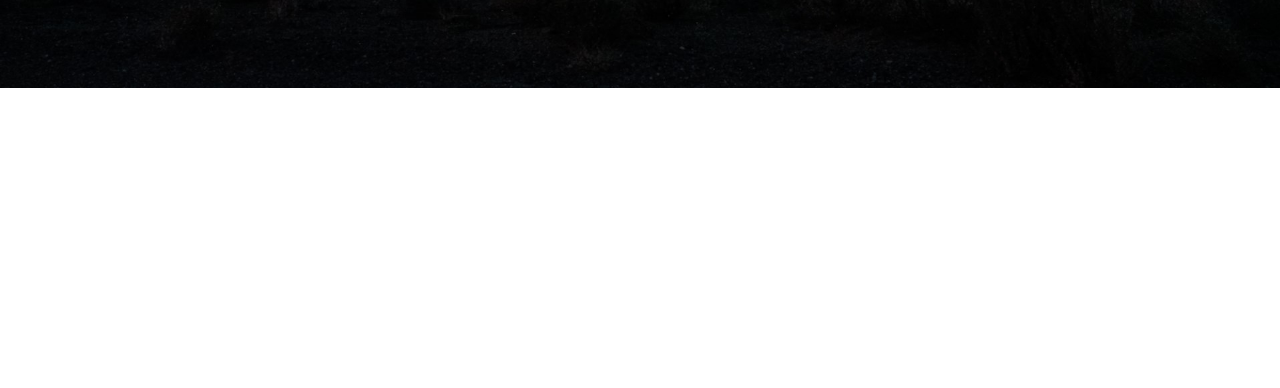
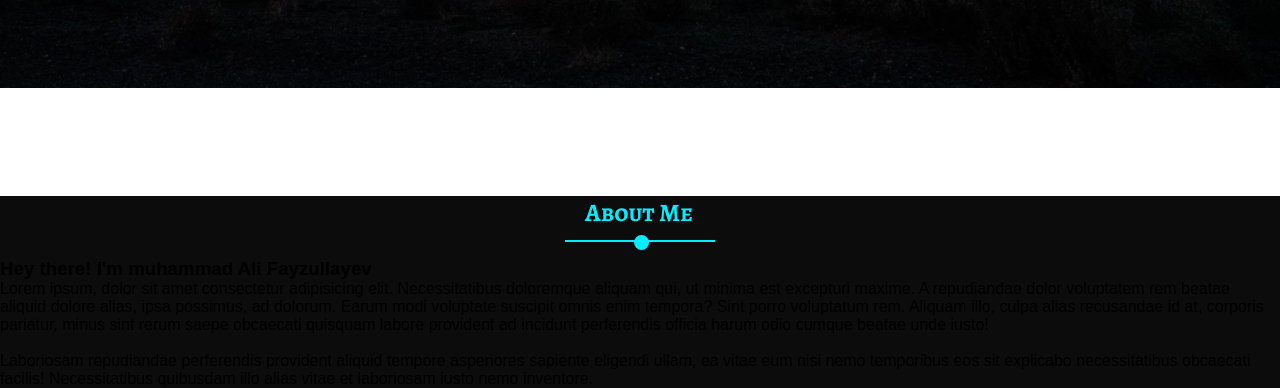
Before and after one commit to ikhtiyorovich-pro/Portfolio, a plain HTML site: page index.html in a window 1280 px wide. Shown: the part 525-913 px from the top of the page. Before the commit the page ends 800 px from the top, so only its background shows below. Drawn offline with Linux system fonts and the light colour scheme.

Commit message:
next changes

```diff
--- a/index.html
+++ b/index.html
@@ -1,5 +1,6 @@
 <!DOCTYPE html>
 <html lang="en">
+
 <head>
   <meta charset="UTF-8" />
   <meta http-equiv="X-UA-Compatible" content="IE=edge" />
@@ -9,7 +10,7 @@
 </head>
 
 <body>
-    <div class="header-first-main-wrapper">
+  <div class="header-wrapper">
     <header class="header">
       <div class="header__top-wrapper">
         <ul class="top-wrapper__links-wrapper">
@@ -20,14 +21,13 @@
             <a href="#" class="top-wrapper__links">Home</a>
             <a href="#" class="top-wrapper__links">About</a>
             <a href="#" class="top-wrapper__links">Skills</a>
-              <a href="#" class="top-wrapper__links">Services</a>
             <a href="#" class="top-wrapper__links">Contact</a>
           </li>
         </ul>
       </div>
     </header>
-      <main class="main">
-        <div class="main-fullname">
+    <div class="header-second-wrapper">
+      <div class="header-fullname">
         <ul class="fullname-list">
           <li class="fullname-item">
             <h2 class="fullname__hi">Hello I'm</h2>
@@ -35,56 +35,64 @@
             <a class="fullname__works" href="https://github.com/ikhtiyorovich-pro">See my works</a>
             <div class="fullname__messengers">
               <a class="messengers__facebook" href="https://www.facebook.com/profile.php?id=100072667064970">
-                  <svg
-                    xmlns="http://www.w3.org/2000/svg"
-                    x="0px"
-                    y="0px"
-                    width="30"
-                    height="30"
-                    viewBox="0 0 30 30"
-                    style="fill: #ffffff"
-                  >
+                <svg xmlns="http://www.w3.org/2000/svg" x="0px" y="0px" width="30" height="30" viewBox="0 0 30 30"
+                  style="fill: #ffffff">
                   <path
-                      d="M24,4H6C4.895,4,4,4.895,4,6v18c0,1.105,0.895,2,2,2h10v-9h-3v-3h3v-1.611C16,9.339,17.486,8,20.021,8 c1.214,0,1.856,0.09,2.16,0.131V11h-1.729C19.376,11,19,11.568,19,12.718V14h3.154l-0.428,3H19v9h5c1.105,0,2-0.895,2-2V6 C26,4.895,25.104,4,24,4z"
-                    ></path>
+                    d="M24,4H6C4.895,4,4,4.895,4,6v18c0,1.105,0.895,2,2,2h10v-9h-3v-3h3v-1.611C16,9.339,17.486,8,20.021,8 c1.214,0,1.856,0.09,2.16,0.131V11h-1.729C19.376,11,19,11.568,19,12.718V14h3.154l-0.428,3H19v9h5c1.105,0,2-0.895,2-2V6 C26,4.895,25.104,4,24,4z">
+                  </path>
                 </svg>
               </a>
               <a class="messengers__instagramm" href="https://www.instagram.com/1_fayzu11ayev/">
-                  <svg
-                    xmlns="http://www.w3.org/2000/svg"
-                    x="0px"
-                    y="0px"
-                    width="30"
-                    height="30"
-                    viewBox="0 0 24 24"
-                    style="fill: #ffffff"
-                  >
+                <svg xmlns="http://www.w3.org/2000/svg" x="0px" y="0px" width="30" height="30" viewBox="0 0 24 24"
+                  style="fill: #ffffff">
                   <path
-                      d="M 8 3 C 5.243 3 3 5.243 3 8 L 3 16 C 3 18.757 5.243 21 8 21 L 16 21 C 18.757 21 21 18.757 21 16 L 21 8 C 21 5.243 18.757 3 16 3 L 8 3 z M 8 5 L 16 5 C 17.654 5 19 6.346 19 8 L 19 16 C 19 17.654 17.654 19 16 19 L 8 19 C 6.346 19 5 17.654 5 16 L 5 8 C 5 6.346 6.346 5 8 5 z M 17 6 A 1 1 0 0 0 16 7 A 1 1 0 0 0 17 8 A 1 1 0 0 0 18 7 A 1 1 0 0 0 17 6 z M 12 7 C 9.243 7 7 9.243 7 12 C 7 14.757 9.243 17 12 17 C 14.757 17 17 14.757 17 12 C 17 9.243 14.757 7 12 7 z M 12 9 C 13.654 9 15 10.346 15 12 C 15 13.654 13.654 15 12 15 C 10.346 15 9 13.654 9 12 C 9 10.346 10.346 9 12 9 z"
-                    ></path>
+                    d="M 8 3 C 5.243 3 3 5.243 3 8 L 3 16 C 3 18.757 5.243 21 8 21 L 16 21 C 18.757 21 21 18.757 21 16 L 21 8 C 21 5.243 18.757 3 16 3 L 8 3 z M 8 5 L 16 5 C 17.654 5 19 6.346 19 8 L 19 16 C 19 17.654 17.654 19 16 19 L 8 19 C 6.346 19 5 17.654 5 16 L 5 8 C 5 6.346 6.346 5 8 5 z M 17 6 A 1 1 0 0 0 16 7 A 1 1 0 0 0 17 8 A 1 1 0 0 0 18 7 A 1 1 0 0 0 17 6 z M 12 7 C 9.243 7 7 9.243 7 12 C 7 14.757 9.243 17 12 17 C 14.757 17 17 14.757 17 12 C 17 9.243 14.757 7 12 7 z M 12 9 C 13.654 9 15 10.346 15 12 C 15 13.654 13.654 15 12 15 C 10.346 15 9 13.654 9 12 C 9 10.346 10.346 9 12 9 z">
+                  </path>
                 </svg>
               </a>
               <a class="messengers__telegram" href="https://t.me/fayzu1ayevv">
-                  <svg
-                    xmlns="http://www.w3.org/2000/svg"
-                    x="0px"
-                    y="0px"
-                    width="30"
-                    height="30"
-                    viewBox="0 0 50 50"
-                    style="fill: #ffffff"
-                  >
+                <svg xmlns="http://www.w3.org/2000/svg" x="0px" y="0px" width="30" height="30" viewBox="0 0 50 50"
+                  style="fill: #ffffff">
                   <path
-                      d="M46.137,6.552c-0.75-0.636-1.928-0.727-3.146-0.238l-0.002,0C41.708,6.828,6.728,21.832,5.304,22.445	c-0.259,0.09-2.521,0.934-2.288,2.814c0.208,1.695,2.026,2.397,2.248,2.478l8.893,3.045c0.59,1.964,2.765,9.21,3.246,10.758	c0.3,0.965,0.789,2.233,1.646,2.494c0.752,0.29,1.5,0.025,1.984-0.355l5.437-5.043l8.777,6.845l0.209,0.125	c0.596,0.264,1.167,0.396,1.712,0.396c0.421,0,0.825-0.079,1.211-0.237c1.315-0.54,1.841-1.793,1.896-1.935l6.556-34.077	C47.231,7.933,46.675,7.007,46.137,6.552z M22,32l-3,8l-3-10l23-17L22,32z"
-                    ></path>
+                    d="M46.137,6.552c-0.75-0.636-1.928-0.727-3.146-0.238l-0.002,0C41.708,6.828,6.728,21.832,5.304,22.445	c-0.259,0.09-2.521,0.934-2.288,2.814c0.208,1.695,2.026,2.397,2.248,2.478l8.893,3.045c0.59,1.964,2.765,9.21,3.246,10.758	c0.3,0.965,0.789,2.233,1.646,2.494c0.752,0.29,1.5,0.025,1.984-0.355l5.437-5.043l8.777,6.845l0.209,0.125	c0.596,0.264,1.167,0.396,1.712,0.396c0.421,0,0.825-0.079,1.211-0.237c1.315-0.54,1.841-1.793,1.896-1.935l6.556-34.077	C47.231,7.933,46.675,7.007,46.137,6.552z M22,32l-3,8l-3-10l23-17L22,32z">
+                  </path>
                 </svg>
               </a>
             </div>
           </li>
         </ul>
       </div>
+    </div>
+  </div>
+  <main class="main">
+    <div class="main__first-wrapper">
+      <ul class="first-wrapper__me-list">
+        <li class="me-list__list">About Me</li>
+        <li>
+          <p class="me-list__paragraph"></p>
+          <p class="me-list__p"></p>
+        </li>
+      </ul>
+      <div class="first-wrapper__second-wrapper">
+        <ul class="second-wrapper__img-list"><img src="" alt=""></ul>
+        <ul class="second-wrapper__info-list">
+          <h3 class="info-list__there">Hey there! I'm muhammad Ali Fayzullayev</h3>
+          <p class="info-list__info">Lorem ipsum, dolor sit amet consectetur adipisicing elit. Necessitatibus doloremque
+            aliquam qui, ut minima
+            est excepturi maxime. A repudiandae dolor voluptatem rem beatae aliquid dolore alias, ipsa possimus, ad
+            dolorum. Earum modi voluptate suscipit omnis enim tempora? Sint porro voluptatum rem. Aliquam illo, culpa
+            alias recusandae id at, corporis pariatur, minus sint rerum saepe obcaecati quisquam labore provident ad
+            incidunt perferendis officia harum odio cumque beatae unde iusto!
+            <br>
+            <br>
+            Laboriosam repudiandae perferendis provident aliquid tempore asperiores sapiente eligendi ullam, ea vitae
+            eum nisi nemo temporibus eos sit explicabo necessitatibus obcaecati facilis! Necessitatibus quibusdam illo
+            alias vitae et laboriosam iusto nemo inventore.</p>
+        </ul>
+      </div>
+    </div>
   </main>
-    </div>
   <script src="./main.js"></script>
 </body>
+
 </html>
--- a/main.css
+++ b/main.css
@@ -43,8 +43,12 @@ body {
 }
 
 /* Header */
+.header{
+    position: fixed;
+    width: 100%;
+}
 
-.header-first-main-wrapper {
+.header-wrapper {
     height: 721px;
     background-image: url(./images/wallpapers.jpg);
     background-repeat: no-repeat;
@@ -96,14 +100,12 @@ body {
     padding-left: 25px;
 }
 
-/* main */
-
-.main{
+.header-second-wrapper{
     padding: 0 100px;
 }
 
-.main-fullname{
-    margin-top: 100px;
+.header-fullname{
+padding-top: 200px;
 }
 
 .fullname-item{
@@ -145,3 +147,61 @@ body {
     justify-content: space-between;
     margin-top: 25px;
 }
+
+.messengers__facebook:hover{
+transform: scale(1.3);
+transition: 0.5s all;
+}
+.messengers__instagramm:hover{
+transform: scale(1.3);
+transition: 0.5s all;
+}
+.messengers__telegram:hover{
+transform: scale(1.3);
+transition: 0.5s all;
+}
+
+/* main */
+
+.main__first-wrapper{
+    background-color: rgba(0, 0, 0, 0.952)
+}
+
+.first-wrapper__me-list{
+    position: relative;
+}
+
+.me-list__paragraph{
+    width: 150px;
+    height: 2px;
+    margin: 0 auto;
+    margin-top: 10px;
+    list-style: none;
+    background-color: rgb(0, 238, 255);
+}
+
+.me-list__p{
+    position: absolute;
+    top: 39px;
+    left: 49.5%;
+    width: 15px;
+    height: 15px;
+    margin: 0 auto;
+    background-color:rgb(0, 238, 255);
+    border-radius: 50%;
+}
+
+.me-list__list{
+    width: 110px;
+    margin: 0 auto;
+    font-family: "Alegreya SC";
+    font-weight: 700;
+    font-size: 25px;
+    list-style: none;
+    color: rgb(0, 238, 255);
+}
+
+.first-wrapper__second-wrapper{
+    display: flex;
+    align-items: center;
+}
```
Lines whose indentation alone changed are shown as unchanged.
